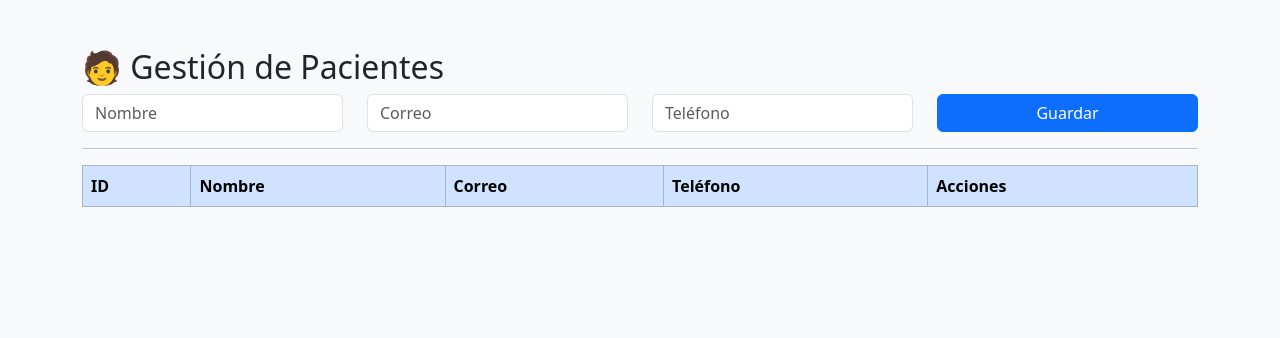
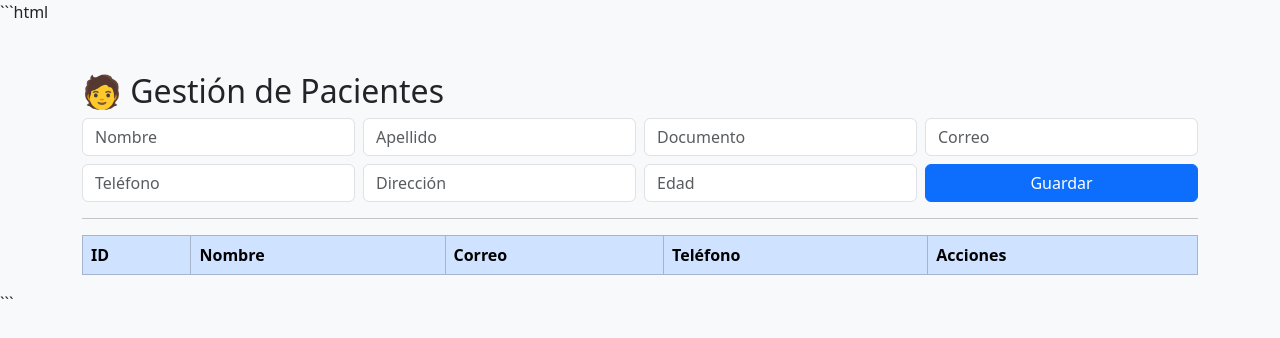
Before and after one commit to b5fmb55cv7-rgb/API-CitasMedicas, a website: page views/pacientes.html in a window 1280 px wide. Drawn offline with nearby package versions, Linux system fonts and the light colour scheme; no server answers.

Commit message:
Actualizar formulario de pacientes

````diff
--- a/views/pacientes.html
+++ b/views/pacientes.html
@@ -1,8 +1,8 @@
+```html
 <!DOCTYPE html>
 <html lang="es">
 
 <head>
-
 <meta charset="UTF-8">
 <meta name="viewport" content="width=device-width, initial-scale=1">
 
@@ -20,10 +20,18 @@
 
 <form id="formPaciente">
 
-<div class="row">
+<div class="row g-2">
 
 <div class="col-md-3">
 <input type="text" id="nombre" class="form-control" placeholder="Nombre" required>
+</div>
+
+<div class="col-md-3">
+<input type="text" id="apellido" class="form-control" placeholder="Apellido" required>
+</div>
+
+<div class="col-md-3">
+<input type="text" id="documento" class="form-control" placeholder="Documento" required>
 </div>
 
 <div class="col-md-3">
@@ -32,6 +40,14 @@
 
 <div class="col-md-3">
 <input type="text" id="telefono" class="form-control" placeholder="Teléfono" required>
+</div>
+
+<div class="col-md-3">
+<input type="text" id="direccion" class="form-control" placeholder="Dirección">
+</div>
+
+<div class="col-md-3">
+<input type="number" id="edad" class="form-control" placeholder="Edad" required>
 </div>
 
 <div class="col-md-3">
@@ -51,19 +67,16 @@ Guardar
 <thead class="table-primary">
 
 <tr>
-
 <th>ID</th>
 <th>Nombre</th>
 <th>Correo</th>
 <th>Teléfono</th>
 <th>Acciones</th>
-
 </tr>
 
 </thead>
 
 <tbody id="tablaPacientes">
-
 </tbody>
 
 </table>
@@ -75,3 +88,4 @@ Guardar
 </body>
 
 </html>
+```
````
